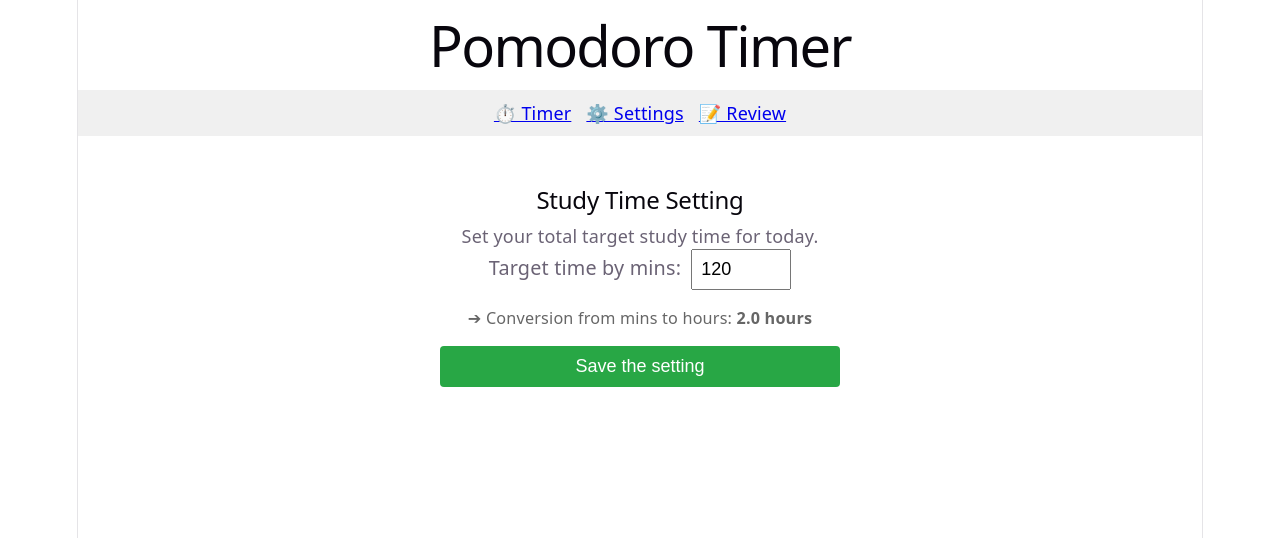
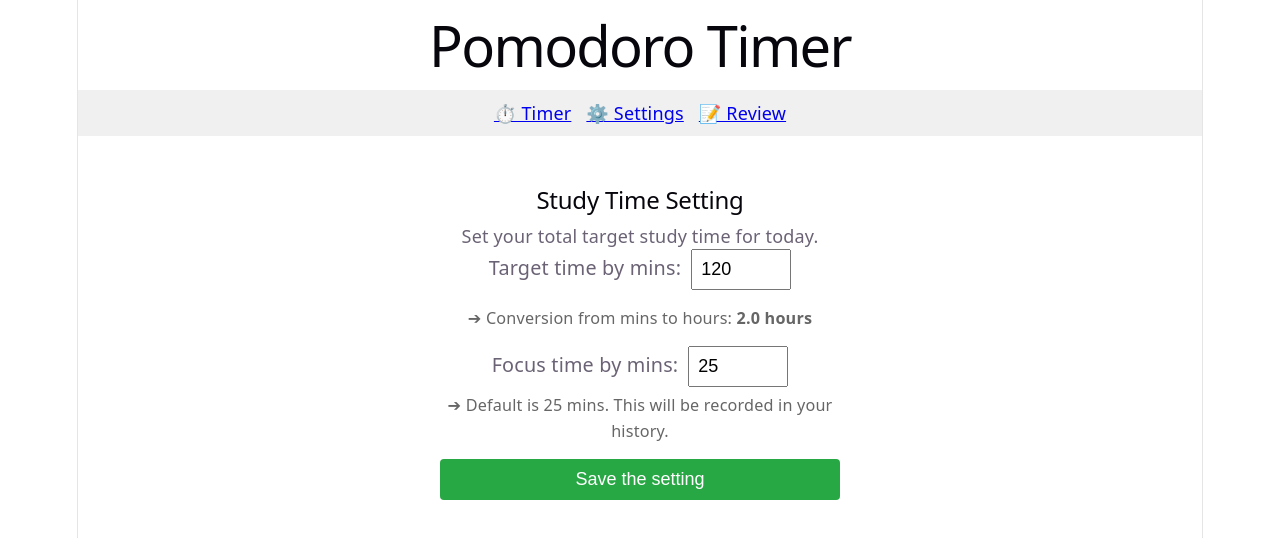
Before and after one commit to ShoheiK12/Pomodoro_Timer_App, a React (Vite) app in the folder pomodoro-timer-app/: page /settings in a window 1280 px wide. Shown: the top 538 px of the page. Built offline with nearby package versions, Linux system fonts and the light colour scheme.

Commit message:
Synchronize the target time perfectly with the timer's movement and Change pomodoro_work_time to pomodoro_focus_time.

```diff
--- a/pomodoro-timer-app/src/components/Timer.jsx
+++ b/pomodoro-timer-app/src/components/Timer.jsx
@@ -76,15 +76,14 @@ function Timer() {
         // .parse: Convert a string retrieved from Local Storage (which was originally an array turned into a string) back into an array that can be used for calculations in JavaScript.
         const historyArray = existingHistory ? JSON.parse(existingHistory) : [];
 
-        // Calculate and log the total number of minutes spent studying during the Pomodoro session that just finished.
-        // Real code
-        // const minutesStudied = workTime / 60;
+        // Retrieve the latest target time string that the user saved in the settings screen from LocalStorage.
+        const savedWorkMinutes = localStorage.getItem('pomodoro_focus_time');
 
-        // Test code
-        const minutesStudied = Math.round(workTime / 60) || 25;
+        // If savedWorkMinutes, convert it to number. Otherwise, use default (25 mins).
+        const minutesToRecord = savedWorkMinutes ? Number(savedWorkMinutes) : 25;
 
         // Add new study history to array.
-        historyArray.push(minutesStudied);
+        historyArray.push(minutesToRecord);
 
         // Convert array into string, and then Save it in Local Storage.
         // .stringify: convert an array into string -> Local Storage can save only sring.
@@ -104,7 +103,7 @@ function Timer() {
       // Once mode is changed, timer automatically restarts (5 mins(break) or 25 mis(work)).  -> If don't want automatic start, then set setIsActive(false).
       setIsActive(true);
     }
-  }, [remainingTime, isActive, mode,, isMuted]);
+  }, [remainingTime, isActive, mode, isMuted, workTime, breakTime]);
 
   // Display time
   const formatTime = (seconds) => {
@@ -132,7 +131,7 @@ function Timer() {
       <br />
 
       <strong className='mode-label' style={{color: mode === 'work' ? '#ff6b6b' : '#34ebae'}}>
-        {mode === 'work' ? '💻 Work Time' : '☕ Break time'}
+        {mode === 'work' ? '💻 Study Time' : '☕ Break time'}
       </strong>
 
       <h1>{formatTime(remainingTime)}</h1>
--- a/pomodoro-timer-app/src/pages/Settings.jsx
+++ b/pomodoro-timer-app/src/pages/Settings.jsx
@@ -8,6 +8,12 @@ function Settings() {
     return savedTime ? Number(savedTime) : 120;
   });
 
+  // Set up focus time per session (default 25 mins).
+  const [focusTime, setFocusTime] = useState(() => {
+    const savedWork = localStorage.getItem('pomodoro_focus_time');
+    return savedWork ? Number(savedWork) : 25;
+  });
+
   // Process when the form is submitted (the save button is clicked).
   const handleSubmit = (e) => {
     // Prevent the default browser reload on form submission.
@@ -15,10 +21,13 @@ function Settings() {
     // e: event; button clicked and form submitted
     e.preventDefault();
 
-    // Save the time as 'pomodoro_target_time'.
+    // Save the total study time as 'pomodoro_target_time'.
     localStorage.setItem('pomodoro_target_time', targetTime);
 
-    alert(`Saved your target time: ${targetTime} mins（${(targetTime / 60).toFixed(1)} hours)`)
+    // Save focus time per session as 'pomodoro_focus_time'.
+    localStorage.setItem('pomodoro_focus_time', focusTime);
+
+    alert(`Saved your target time successfully.\nToday's target: ${targetTime} mins（${(targetTime / 60).toFixed(1)} hours), Focus time per session: ${focusTime} mins`)
   }
   return (
     <div style={{ maxWidth: '400px', margin: '0 auto', padding: '20px', textAlign: 'center' }}>
@@ -36,9 +45,24 @@ function Settings() {
             style={{ padding: '8px', marginLeft: '10px', width: '80px', fontSize: '1rem' }}
           />
         </label>
-
         <div style={{ color: '#666', fontSize: '0.9rem' }}>
           ➔ Conversion from mins to hours: <strong>{(targetTime / 60).toFixed(1)} hours</strong>
+        </div>
+
+        <div>
+          <label style={{ fontSize: '1.1rem' }}>
+            Focus time by mins:
+            <input
+              type="number"
+              value={focusTime}
+              onChange={(e) => setFocusTime(Number(e.target.value))}
+              min="1"
+              style={{ padding: '8px', marginLeft: '10px', width: '80px', fontSize: '1rem' }}
+            />
+          </label>
+          <div style={{ color: '#666', fontSize: '0.9rem', marginTop: '5px' }}>
+            ➔ Default is 25 mins. This will be recorded in your history.
+          </div>
         </div>
 
         <button
```
